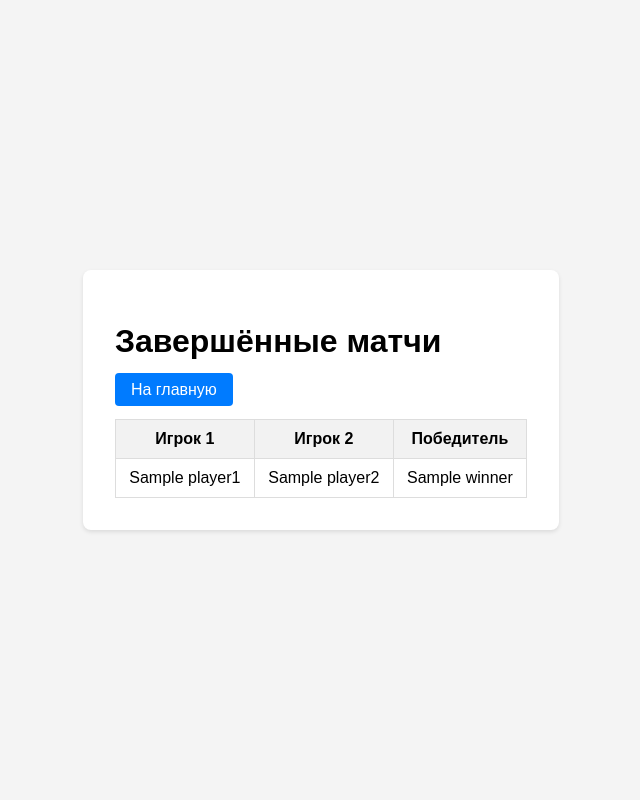
After one commit to Gichie/tennis_match_csoreboard_v_2, a Python web app: template myapp/templates/completed_matches.html in a window 1280 px wide. The commit adds this page. Shown: the whole page, without its empty margins (319-959 px from the left). Run offline with Jinja, Linux system fonts and the light colour scheme; the template is opened without the code that fills it: most values are stand-ins (such as "Sample title", 1, 10 or a date in 2020).

Commit message:
add completed matches

```diff
--- a/myapp/controllers/player_controller.py
+++ b/myapp/controllers/player_controller.py
@@ -1,5 +1,3 @@
-from sqlalchemy.orm import Session
-
 from myapp.database.session import get_db
 from myapp.models.player import Player
 
--- a/myapp/services/match_service.py
+++ b/myapp/services/match_service.py
@@ -115,3 +115,7 @@ class MatchService:
     @staticmethod
     def get_match_by_uuid(db: Session, uuid: str) -> Match:
         return db.query(Match).filter(Match.uuid == uuid).first()
+
+    @staticmethod
+    def get_completed_matches(db: Session) -> list[Match]:
+        return db.query(Match).filter(Match.winner_id.isnot(None)).all()
--- a/myapp/services/player_service.py
+++ b/myapp/services/player_service.py
@@ -1,9 +1,9 @@
+import logging
+
 from sqlalchemy.exc import SQLAlchemyError
 from sqlalchemy.orm import Session
-import logging
 
 from myapp.models.player import Player
-
 
 logger = logging.getLogger(__name__)
 
@@ -36,8 +36,6 @@ class PlayerService:
             db.refresh(player)
         return player.id
 
-
-
     @staticmethod
     def get_name(db: Session, player_id: int) -> str:
         player = db.query(Player).get(player_id)
--- a/myapp/static/styles.css
+++ b/myapp/static/styles.css
@@ -173,3 +173,20 @@ th {
     padding: 10px;
     text-align: center;
 }
+
+.matches-list table {
+    width: 100%;
+    margin-top: 20px;
+    border-collapse: collapse;
+}
+
+.matches-list th,
+.matches-list td {
+    padding: 10px;
+    border: 1px solid #ddd;
+    text-align: center;
+}
+
+.matches-list th {
+    background-color: #f2f2f2;
+}
--- /dev/null
+++ b/myapp/templates/completed_matches.html
@@ -0,0 +1,38 @@
+<!DOCTYPE html>
+<html lang="ru">
+<head>
+    <meta charset="UTF-8">
+    <title>Завершённые матчи</title>
+    <link rel="stylesheet" href="/static/styles.css">
+</head>
+<body>
+    <div class="container">
+        <h1>Завершённые матчи</h1>
+        <a href="/" class="btn">На главную</a>
+        <div class="matches-list">
+            {% if matches %}
+                <table>
+                    <thead>
+                        <tr>
+                            <th>Игрок 1</th>
+                            <th>Игрок 2</th>
+                            <th>Победитель</th>
+                        </tr>
+                    </thead>
+                    <tbody>
+                        {% for match in matches %}
+                            <tr>
+                                <td>{{ match.player1.name }}</td>
+                                <td>{{ match.player2.name }}</td>
+                                <td>{{ match.winner.name }}</td>
+                            </tr>
+                        {% endfor %}
+                    </tbody>
+                </table>
+            {% else %}
+                <p>Нет завершённых матчей.</p>
+            {% endif %}
+        </div>
+    </div>
+</body>
+</html>
--- a/myapp/templates/final_score.html
+++ b/myapp/templates/final_score.html
@@ -34,7 +34,7 @@
                 </table>
             </div>
             <div class="navigation">
-                <a href="/matches" class="btn">Список завершённых матчей</a>
+                <a href="/completed-matches" class="btn">Список завершённых матчей</a>
                 <a href="/" class="btn">На главную</a>
             </div>
         </div>
--- a/wsgi.py
+++ b/wsgi.py
@@ -4,17 +4,20 @@ from whitenoise import WhiteNoise
 
 from myapp.controllers.home_controller import HomeController
 from myapp.controllers.match_controller import MatchController
+from myapp.controllers.completed_matches_cotroller import CompletedMatchesController
 
 
 home_controller = HomeController()
 match_controller = MatchController()
+completed_matches_controller = CompletedMatchesController()
 
 routes = {
     "GET": {
         "/": home_controller.index,
         "/index": home_controller.index,
         "/new-match": match_controller.new_match_form,
-        "/match-score": match_controller.match_score
+        "/match-score": match_controller.match_score,
+        '/completed-matches': completed_matches_controller.list_completed_matches
     },
     "POST": {
         "/new-match": match_controller.create_match,
```
Also changed, not shown: myapp/controllers/completed_matches_cotroller.py (added, +17 -0 lines), myapp/views/completed_matches_view.py (added, +15 -0 lines), myapp/views/match_view.py (+2 -8 lines).
